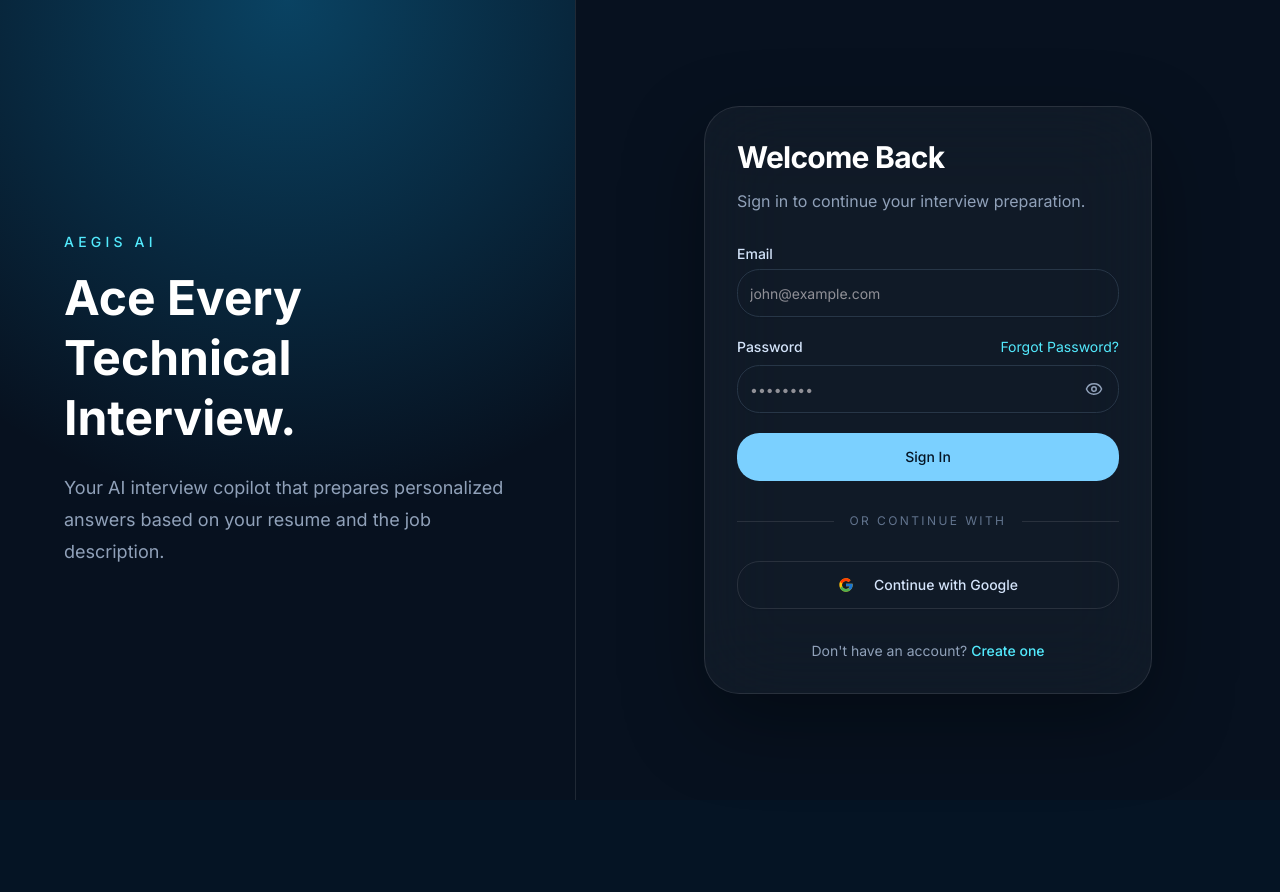
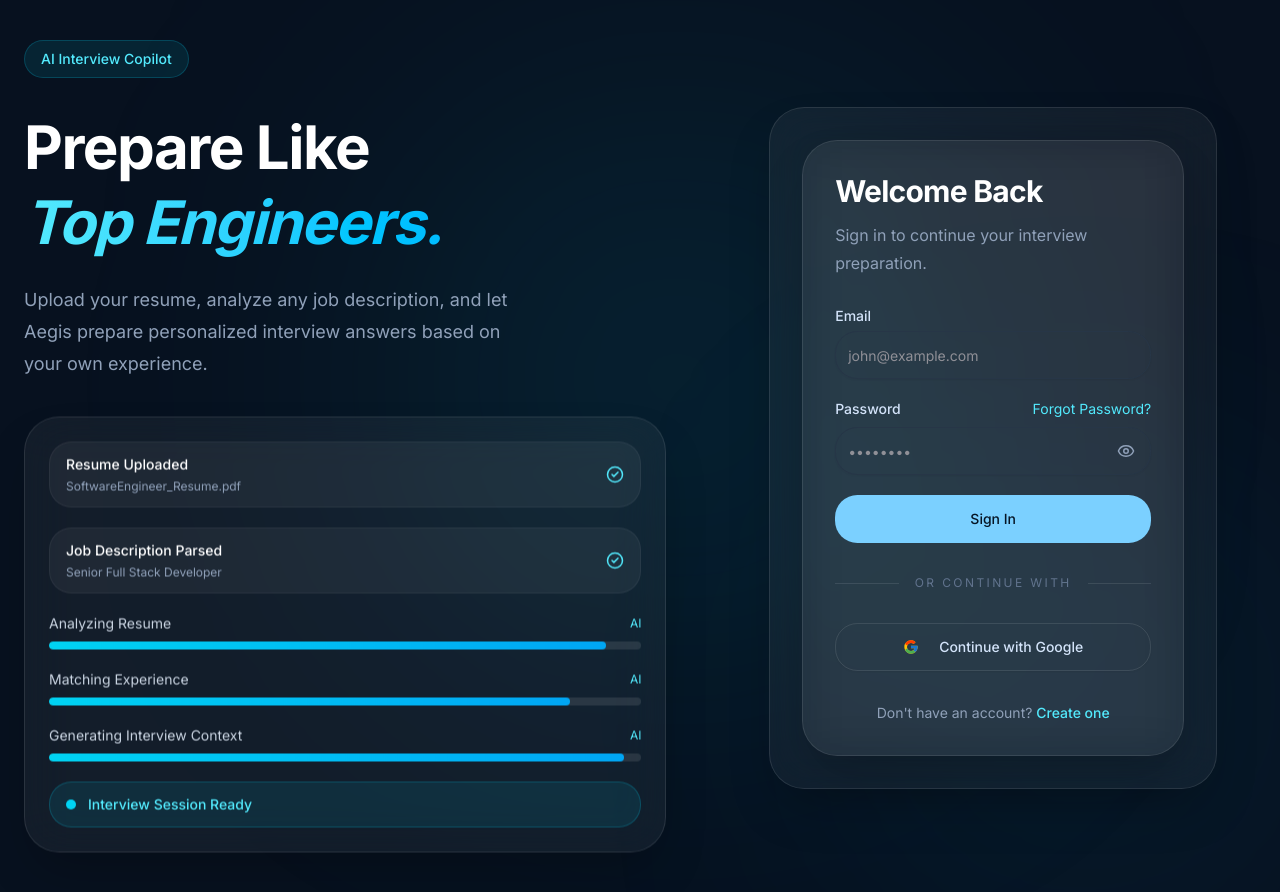
Before and after one commit to Jepjep18/aegis-ai-website, a Next.js app: page /sign-in in a window 1280 px wide. Shown: the top 892 px of the page. Before the commit the page ends 800 px from the top, so only its background shows below. Built offline with nearby package versions, Linux system fonts and the light colour scheme.

Commit message:
feat: enhance authentication layout with new components and branding features

```diff
--- /dev/null
+++ b/src/components/auth/branding/BrandingProgress.tsx
@@ -0,0 +1,38 @@
+"use client";
+
+import { motion } from "framer-motion";
+
+interface BrandingProgressProps {
+  title: string;
+  width: string;
+}
+
+export default function BrandingProgress({
+  title,
+  width,
+}: BrandingProgressProps) {
+  return (
+    <div>
+      <div className="mb-2 flex items-center justify-between">
+        <span className="text-sm text-slate-300">
+          {title}
+        </span>
+
+        <span className="text-xs text-cyan-300">
+          AI
+        </span>
+      </div>
+
+      <div className="h-2 overflow-hidden rounded-full bg-white/10">
+        <motion.div
+          initial={{ width: 0 }}
+          animate={{ width }}
+          transition={{
+            duration: 1.2,
+          }}
+          className="h-full rounded-full bg-gradient-to-r from-cyan-400 to-sky-500"
+        />
+      </div>
+    </div>
+  );
+}
--- /dev/null
+++ b/src/components/auth/branding/BrandingStatus.tsx
@@ -0,0 +1,30 @@
+import { CheckCircle2 } from "lucide-react";
+
+interface BrandingStatusProps {
+  title: string;
+  subtitle: string;
+}
+
+export default function BrandingStatus({
+  title,
+  subtitle,
+}: BrandingStatusProps) {
+  return (
+    <div className="flex items-center justify-between rounded-xl border border-white/5 bg-white/5 px-4 py-3">
+      <div>
+        <p className="text-sm font-medium text-white">
+          {title}
+        </p>
+
+        <p className="mt-1 text-xs text-slate-400">
+          {subtitle}
+        </p>
+      </div>
+
+      <CheckCircle2
+        className="text-cyan-300"
+        size={18}
+      />
+    </div>
+  );
+}
--- /dev/null
+++ b/src/components/auth/branding/BrandingWorkspace.tsx
@@ -0,0 +1,64 @@
+"use client";
+
+import { motion } from "framer-motion";
+
+import { GlassCard } from "@/components/shared/glass-card";
+
+import BrandingProgress from "./BrandingProgress";
+import BrandingStatus from "./BrandingStatus";
+
+export default function BrandingWorkspace() {
+  return (
+    <motion.div
+      animate={{
+        y: [-4, 4, -4],
+      }}
+      transition={{
+        duration: 6,
+        repeat: Infinity,
+        ease: "easeInOut",
+      }}
+    >
+      <GlassCard className="p-6">
+        <div className="space-y-5">
+
+          <BrandingStatus
+            title="Resume Uploaded"
+            subtitle="SoftwareEngineer_Resume.pdf"
+          />
+
+          <BrandingStatus
+            title="Job Description Parsed"
+            subtitle="Senior Full Stack Developer"
+          />
+
+          <BrandingProgress
+            title="Analyzing Resume"
+            width="94%"
+          />
+
+          <BrandingProgress
+            title="Matching Experience"
+            width="88%"
+          />
+
+          <BrandingProgress
+            title="Generating Interview Context"
+            width="97%"
+          />
+
+          <div className="rounded-xl border border-cyan-400/20 bg-cyan-400/10 px-4 py-3">
+            <div className="flex items-center gap-3">
+              <span className="h-2.5 w-2.5 animate-pulse rounded-full bg-cyan-400" />
+
+              <p className="text-sm font-medium text-cyan-300">
+                Interview Session Ready
+              </p>
+            </div>
+          </div>
+
+        </div>
+      </GlassCard>
+    </motion.div>
+  );
+}
--- /dev/null
+++ b/src/components/auth/branding/index.ts
@@ -0,0 +1,3 @@
+export { default as BrandingWorkspace } from "./BrandingWorkspace";
+export { default as BrandingProgress } from "./BrandingProgress";
+export { default as BrandingStatus } from "./BrandingStatus";
--- a/src/components/auth/layout/AuthBranding.tsx
+++ b/src/components/auth/layout/AuthBranding.tsx
@@ -1,24 +1,32 @@
+import BrandingWorkspace from "../branding/BrandingWorkspace";
+
 export default function AuthBranding() {
   return (
-    <aside className="relative hidden w-[45%] overflow-hidden border-r border-white/10 lg:flex">
-      <div className="absolute inset-0 bg-[radial-gradient(circle_at_top,#0EA5E955,transparent_60%)]" />
+    <div className="hidden lg:flex flex-col">
 
-      <div className="relative z-10 flex flex-col justify-center px-16">
-        <span className="mb-4 text-sm font-medium uppercase tracking-[0.3em] text-cyan-300">
-          AEGIS AI
+      <span className="inline-flex w-fit rounded-full border border-cyan-400/20 bg-cyan-400/10 px-4 py-2 text-sm font-medium text-cyan-300">
+        AI Interview Copilot
+      </span>
+
+      <h1 className="mt-8 text-6xl font-bold leading-tight tracking-tight text-white">
+        Prepare Like
+        <br />
+
+        <span className="bg-gradient-to-r from-cyan-300 to-sky-400 bg-clip-text text-transparent italic">
+          Top Engineers.
         </span>
+      </h1>
 
-        <h1 className="text-5xl font-bold leading-tight text-white">
-          Ace Every
-          <br />
-          Technical Interview.
-        </h1>
+      <p className="mt-6 max-w-lg text-lg leading-8 text-slate-400">
+        Upload your resume, analyze any job description, and let
+        Aegis prepare personalized interview answers based on
+        your own experience.
+      </p>
 
-        <p className="mt-6 max-w-md text-lg leading-8 text-slate-400">
-          Your AI interview copilot that prepares personalized answers based on
-          your resume and the job description.
-        </p>
+      <div className="mt-10">
+        <BrandingWorkspace />
       </div>
-    </aside>
+
+    </div>
   );
 }
--- a/src/components/auth/layout/AuthCard.tsx
+++ b/src/components/auth/layout/AuthCard.tsx
@@ -1,4 +1,6 @@
 import type { ReactNode } from "react";
+
+import { GlassCard } from "@/components/shared/glass-card";
 
 interface AuthCardProps {
   children: ReactNode;
@@ -8,20 +10,17 @@ export default function AuthCard({
   children,
 }: AuthCardProps) {
   return (
-    <div
+    <GlassCard
       className="
         w-full
         max-w-md
-        rounded-3xl
-        border
+        justify-self-center
         border-white/10
-        bg-white/[0.04]
+        bg-white/5
         p-8
-        shadow-[0_30px_80px_rgba(0,0,0,.35)]
-        backdrop-blur-2xl
       "
     >
       {children}
-    </div>
+    </GlassCard>
   );
 }
--- a/src/components/auth/layout/AuthLayout.tsx
+++ b/src/components/auth/layout/AuthLayout.tsx
@@ -1,25 +1,34 @@
 import type { ReactNode } from "react";
 
 import AuthBranding from "./AuthBranding";
+import AuthCard from "./AuthCard";
 
-interface Props {
+interface AuthLayoutProps {
   children: ReactNode;
 }
 
 export default function AuthLayout({
   children,
-}: Props) {
+}: AuthLayoutProps) {
   return (
-    <div className="relative flex min-h-screen bg-[#07111F]">
-      {/* Left Side */}
+    <main className="relative min-h-screen overflow-hidden bg-[#07111F]">
+      {/* Background Glow */}
 
-      <AuthBranding />
+      <div className="absolute left-1/3 top-32 h-[500px] w-[500px] rounded-full bg-cyan-500/15 blur-[160px]" />
 
-      {/* Right Side */}
+      <div className="absolute right-0 bottom-0 h-[400px] w-[400px] rounded-full bg-sky-500/10 blur-[140px]" />
 
-      <main className="flex flex-1 items-center justify-center p-6 lg:p-12">
-        {children}
-      </main>
-    </div>
+      <div className="relative mx-auto flex min-h-screen max-w-7xl items-center px-6 py-10">
+        <div className="grid w-full items-center gap-16 lg:grid-cols-[1.1fr_.9fr]">
+
+          <AuthBranding />
+
+          <AuthCard>
+            {children}
+          </AuthCard>
+
+        </div>
+      </div>
+    </main>
   );
 }
--- /dev/null
+++ b/src/components/auth/layout/index.ts
@@ -0,0 +1,3 @@
+export { default as AuthLayout } from "./AuthLayout";
+export { default as AuthBranding } from "./AuthBranding";
+export { default as AuthCard } from "./AuthCard";
```
Also changed, not shown: src/app/(auth)/layout.tsx (+6 -2 lines), src/components/auth/forms/ForgotPasswordForm.tsx (added), src/components/auth/forms/ResetPasswordForm.tsx (added), src/components/auth/forms/SignUpForm.tsx (added).
